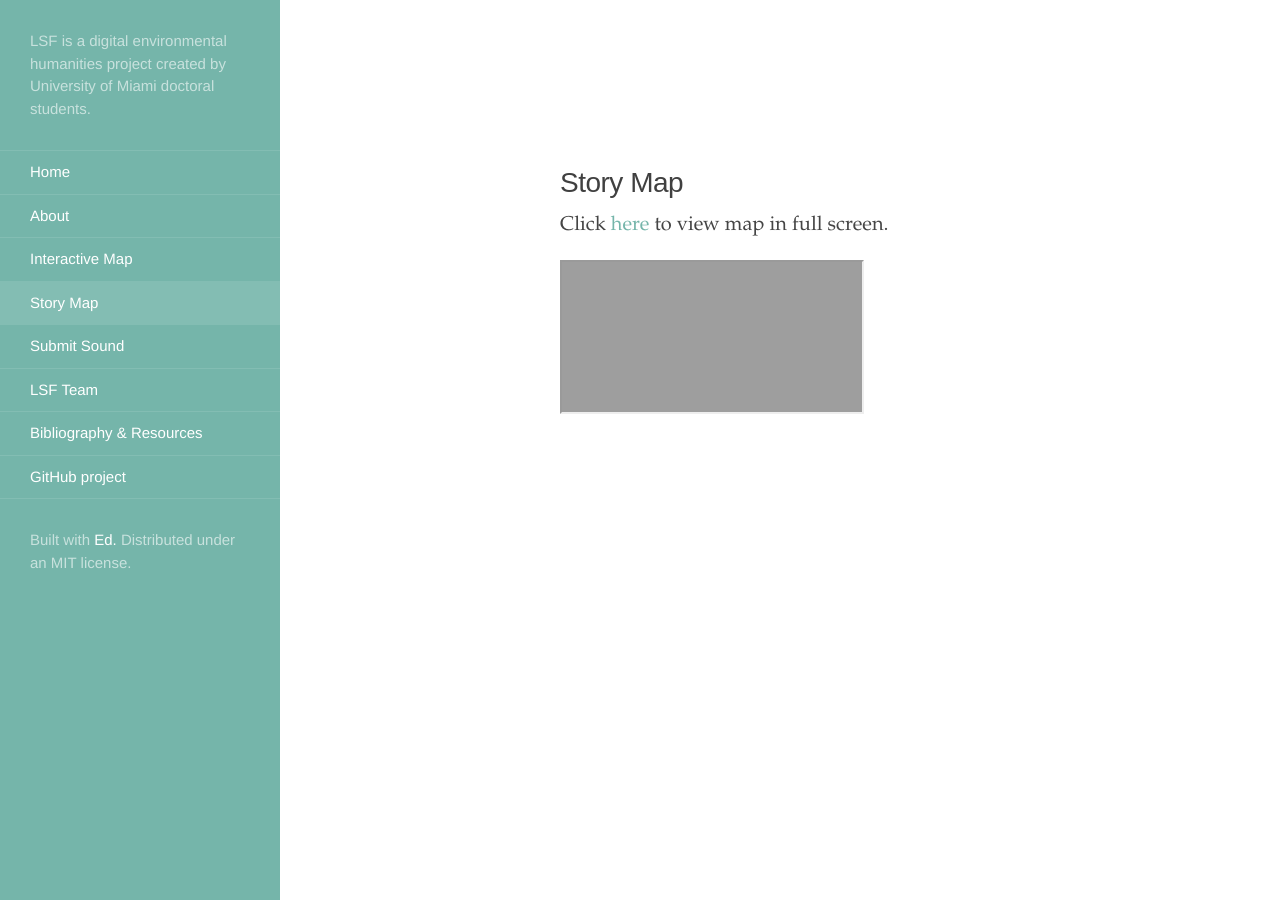
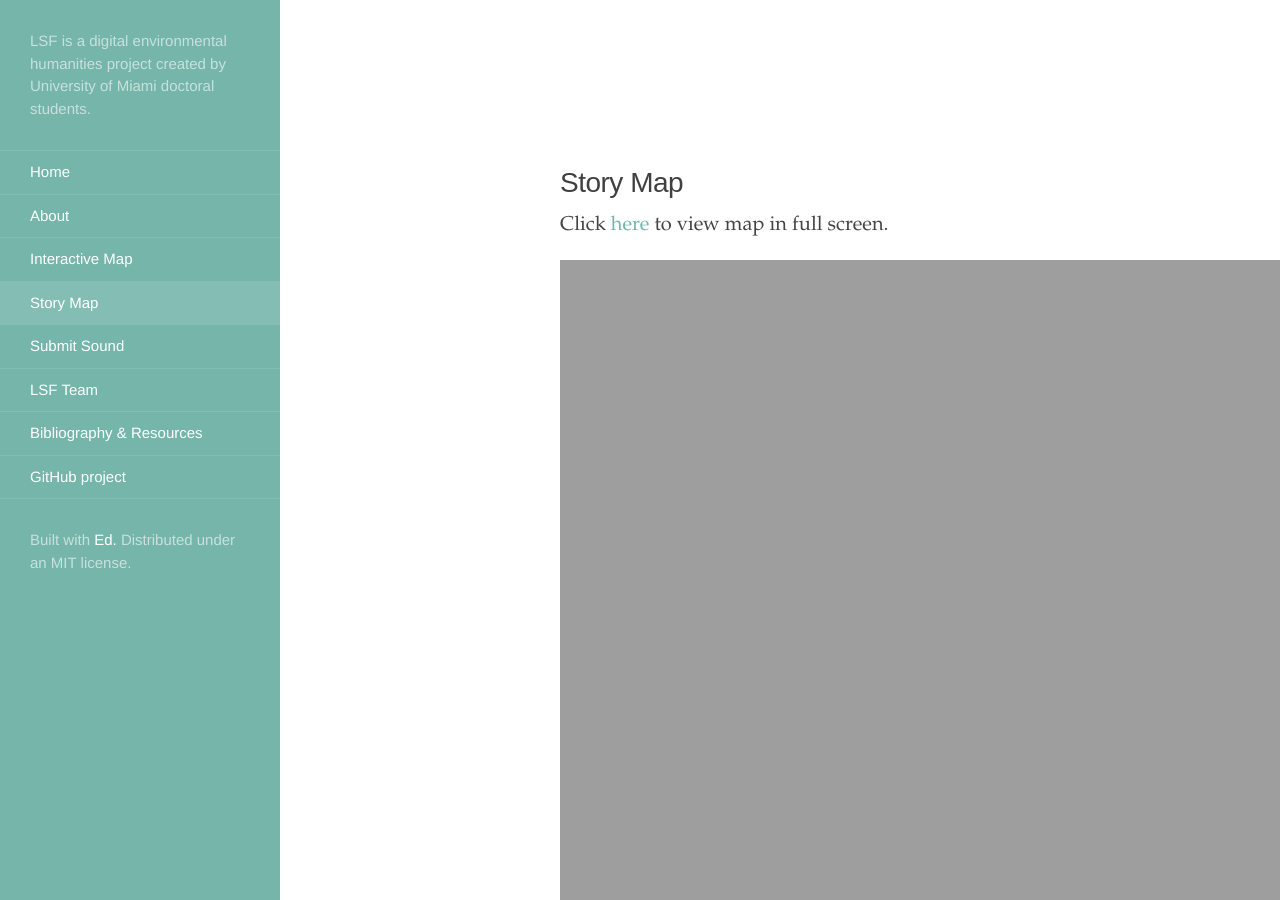
Before and after one commit to rm4-25/lsf_3, a Jekyll site: the page built from Story Map.html, in a window 1280 px wide and 900 px high, scrolled down 2613 px. Built offline with Jekyll 4.4.1, drawn with Linux system fonts in a browser that asks for light colours.

Commit message:
Update Story Map.html
Edited div class to match new scss.

```diff
--- a/Story Map.html
+++ b/Story Map.html
@@ -8,6 +8,13 @@ order: 4
    Click <a href="https://rm4-25.github.io/lsf_storymap/">here</a> to view map in full screen.
 </p>
 
+<meta name="viewport" content="width=device-width, initial-scale=1">
+
+<div class="container">
+  <iframe class="responsive-iframe" src="https://rm4-25.github.io/lsf_storymap/"></iframe>
+</div>
+
+<!--
 <div class="responsive-iframe-container">
    <iframe src="https://rm4-25.github.io/lsf_storymap/"></iframe>
 </div>
```
